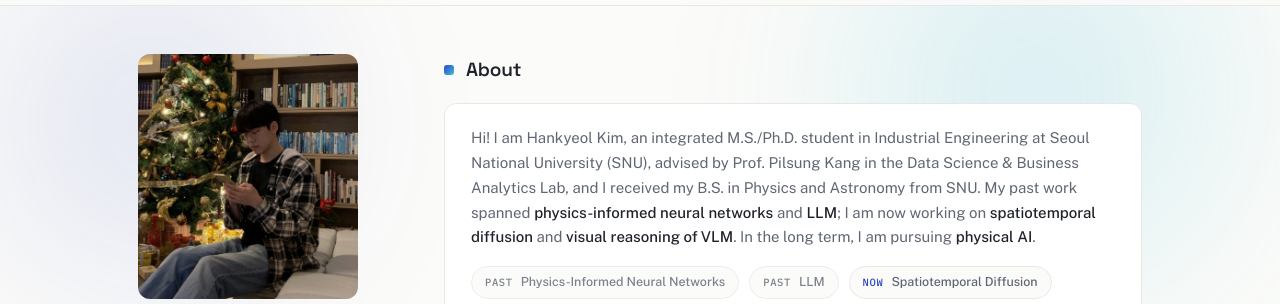
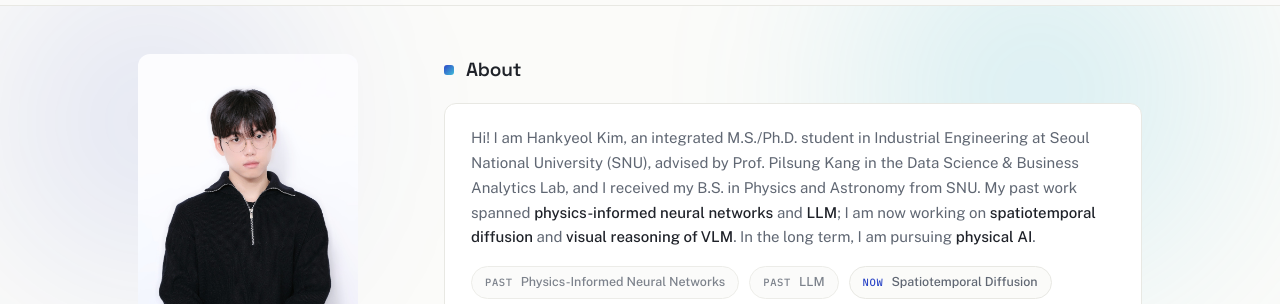
Before and after one commit to uye01/uye01.github.io, a plain HTML site: page index.html in a window 1280 px wide. Shown: the part 55-359 px from the top of the page. Drawn offline with nearby package versions, Linux system fonts and the light colour scheme.

Commit message:
profile photo updated

```diff
--- a/index.html
+++ b/index.html
@@ -640,7 +640,7 @@
 
   <!-- ================= SIDEBAR ================= -->
   <aside>
-    <div><img class="photo" src="pictures/profile_2.jpg" alt="Portrait of Hankyeol Kim" width="520" height="624"></div>
+    <div><img class="photo" src="pictures/profile_202610_1.png" alt="Portrait of Hankyeol Kim" width="520" height="624"></div>
     <div>
       <h1>Hankyeol Kim</h1>
       <div class="spectrum"></div>
```
Also changed, not shown: pictures/profile_202610_1.png (added), pictures/profile_202610_2.png (added).
